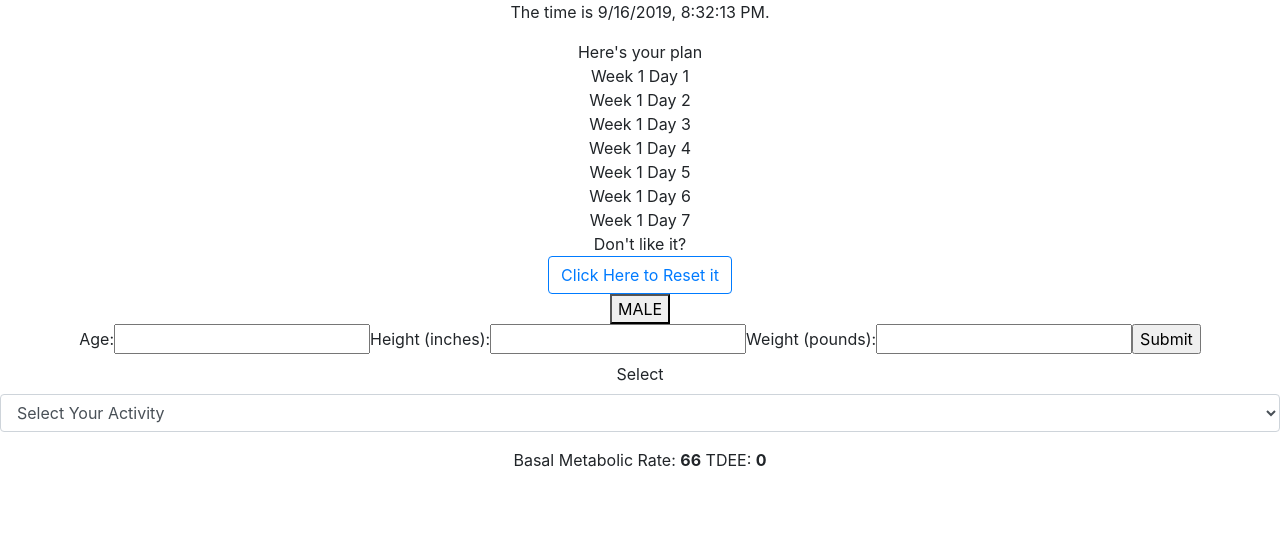
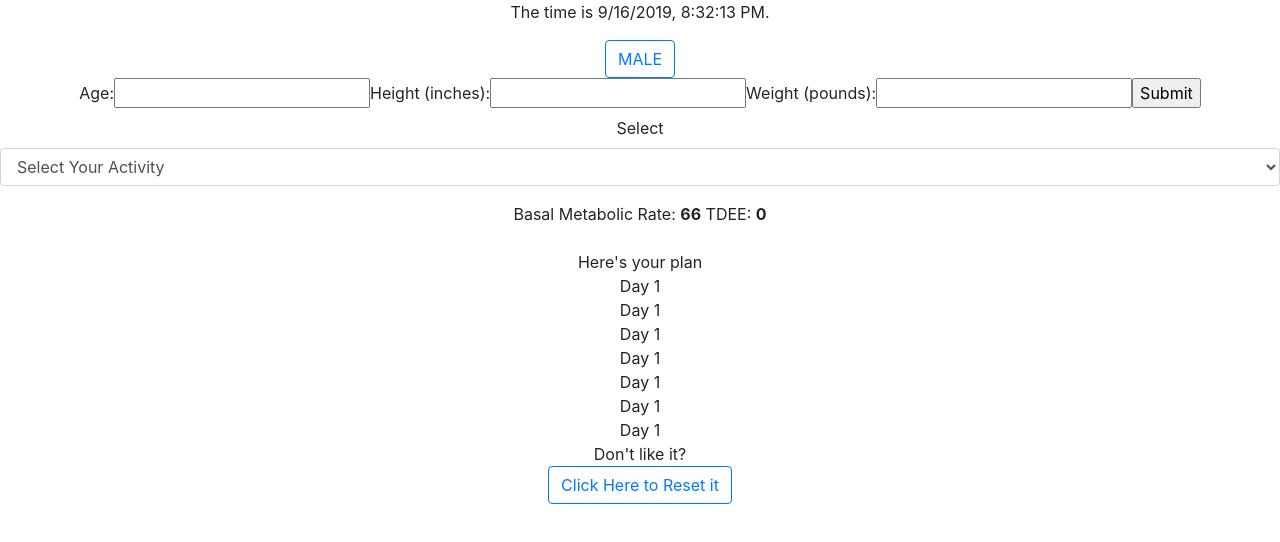
Before and after one commit to petermijkje/workout_app, a React (Create React App) app in the folder workout_app/: page /CreateYourProfile in a window 1280 px wide. Shown: the top 542 px of the page. Built offline with nearby package versions, Linux system fonts and the light colour scheme.

Commit message:
changed more

```diff
--- a/workout_app/src/App.css
+++ b/workout_app/src/App.css
@@ -1,4 +1,5 @@
 html {
+  height: 100%;
   /* background: linear-gradient( #00d2ff 0%, #3a47d5 100%); */
 }
 
--- a/workout_app/src/Components/HomePage.js
+++ b/workout_app/src/Components/HomePage.js
@@ -29,8 +29,9 @@ render (){
         return (
             <div className="App">
                 <Clock />
+                <CreateYourProfile />
+                <br />
                 <TwelveWeeks />
-                <CreateYourProfile />
             </div>
         )
     } else return (
--- /dev/null
+++ b/workout_app/src/Components/Plan/Day.js
@@ -0,0 +1,21 @@
+import React, { Component } from 'react';
+import { Button } from 'reactstrap';
+import '../../../src/Components/Plan/twelveweeks.css'
+
+class Day extends Component {
+  constructor(){
+    super()
+      this.state = {
+      }
+    }
+
+  render() {
+    return (
+      <div className="twelve__Week__Div">
+          Day 1
+      </div>
+    );
+  }
+}
+
+export default Day;
--- a/workout_app/src/Components/Plan/TwelveWeeks.js
+++ b/workout_app/src/Components/Plan/TwelveWeeks.js
@@ -1,25 +1,33 @@
 import React, { Component } from 'react';
 import { Button } from 'reactstrap';
+import '../../../src/Components/Plan/twelveweeks.css'
+import Day from '../../../src/Components/Plan/Day.js'
 
 class TwelveWeeks extends Component {
   constructor(){
     super()
       this.state = {
-          day: new Date().getDate().toLocaleString()
       }
     }
 
-    receivePlan = () => {
-        const days = ["Day 1", "Day 2", "Day 3", "Day 4", "Day 5 ", "Day 6", "Day 7" ]
-        const plan = days.map((number) => <div>Week 1 { number } </div>)
-        return plan
-    }
 
-  render() {
+
+    render() {
+      const exerciseAPI = {
+        Type: 1,
+        name: 'Barbell Squats'
+      }
+
     return (
-      <div>
+      <div className="twelve__Week__Div">
           Here's your plan
-          { this.receivePlan() }
+          <Day exerciseName={exerciseAPI.name}  />
+          <Day  />
+          <Day  />
+          <Day  />
+          <Day  />
+          <Day  />
+          <Day  />
           Don't like it? <br /><Button outline color="primary"> Click Here to Reset it</Button>
       </div>
     );
--- /dev/null
+++ b/workout_app/src/Components/Plan/twelveweeks.css
@@ -0,0 +1,9 @@
+.day__div {
+    border-style: solid;
+    border-color: black;
+    border-width: 1px;
+}
+
+.twelve__Week__Div {
+
+}
--- a/workout_app/src/Components/SignUp/CreateYourProfile/CreateYourProfile.js
+++ b/workout_app/src/Components/SignUp/CreateYourProfile/CreateYourProfile.js
@@ -1,5 +1,5 @@
 import React, { Component } from 'react';
-import { FormGroup, Label, Input } from 'reactstrap';
+import { FormGroup, Label, Input, Button } from 'reactstrap';
 
 export default class CreateYourProfile extends Component {
     constructor(props){
@@ -74,9 +74,9 @@ render() {
         if (male){
             return (
                 <div>
-                    <button onClick={this.handleToggleClick}>
+                    <Button outline color="primary" onClick={this.handleToggleClick}>
                         MALE
-                    </button>
+                    </Button>
                     <br />
                     <form onSubmit={this.handleSubmit}>
                         <label>
@@ -121,9 +121,9 @@ render() {
         }
             else return (
                 <div>
-                    <button onClick={this.handleToggleClick}>
+                    <Button style={{backgroundColor: 'pink'}} outline color="secondary" onClick={this.handleToggleClick}>
                         FEMALE
-                    </button>
+                    </Button>
                     <br />
                     <form onSubmit={this.handleSubmit}>
                         <label>
```
